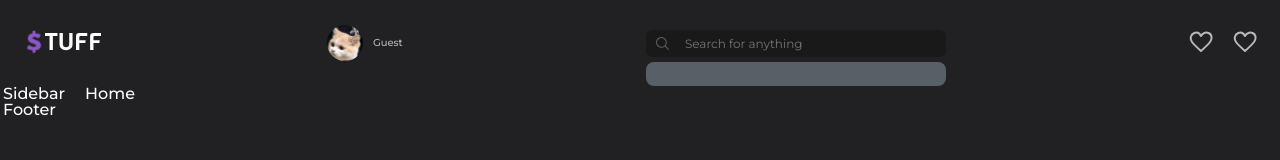
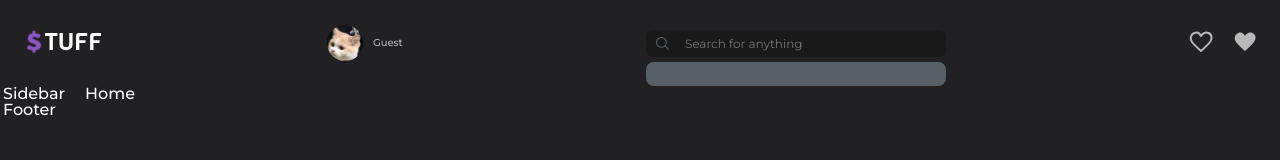
Before and after one commit to kaliberda97/react-redux-store, a React (Create React App) app: page / in a window 1280 px wide. Shown: the top 160 px of the page. Built offline with nearby package versions, Linux system fonts and the light colour scheme; a web font is replaced by a local one.

Commit message:
add part

```diff
--- a/src/components/Header/Header.jsx
+++ b/src/components/Header/Header.jsx
@@ -57,7 +57,7 @@ const Header = () => {
     </Link>
 
     <Link to={ROUTES.CART} className= {styles.cart}>
-      <svg className={styles['icon-fav']}>
+      <svg className={styles['icon-cart']}>
         <use xlinkHref={`${process.env.PUBLIC_URL}/sprite.svg#heart`}/>
       </svg>
     </Link>
```
